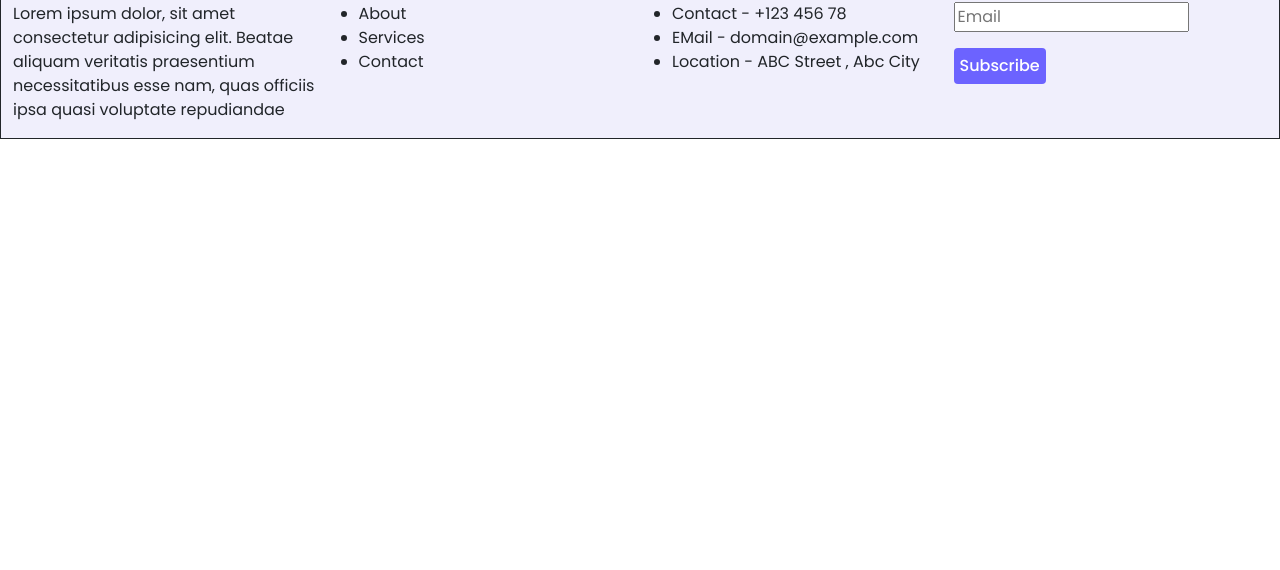
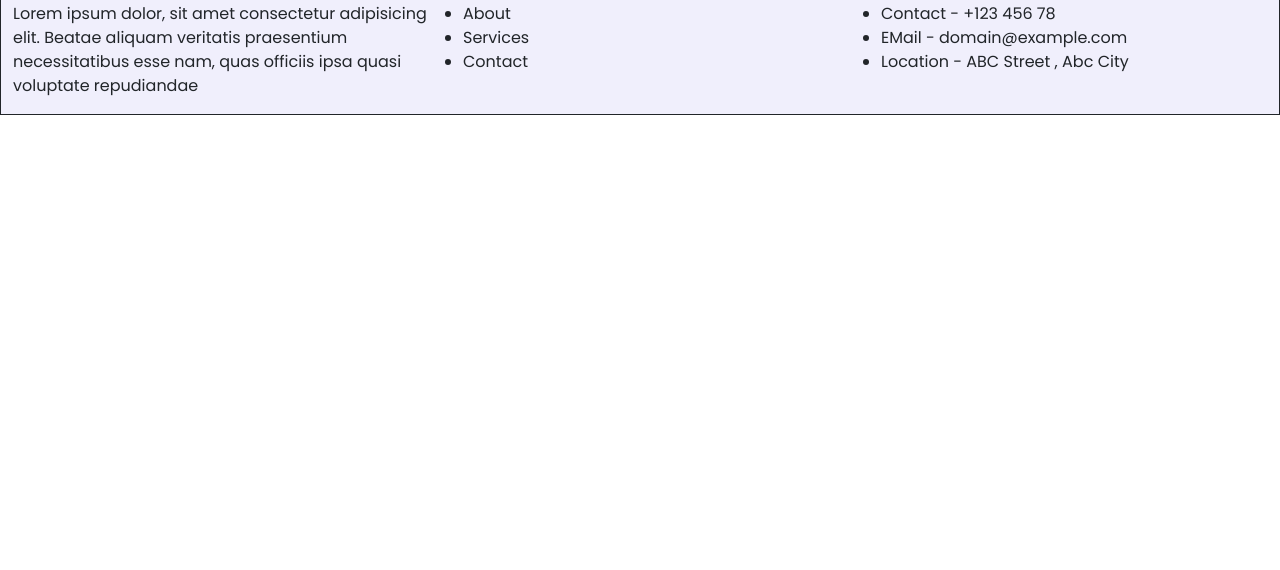
Before and after one commit to Kartik8309/BS-Proj, a website: page about/about.html in a window 1280 px wide. Shown: the part 230-800 px from the top of the page. Drawn offline with nearby package versions, Linux system fonts and the light colour scheme.

Commit message:
footers changed

```diff
--- a/about/about.html
+++ b/about/about.html
@@ -56,24 +56,24 @@
       </div>
 
       <!-- footer starts -->
-       <footer class="col">
+      <footer class="col">
         <div class="container-fluid mt-5 footer">
             <div class="d-flex mt-3">
-                <div class="col-3" >
+                <div class="col-4" >
                     <p class="fs-4">SEO Plus</p>
                     <p>Lorem ipsum dolor, sit amet consectetur adipisicing elit. Beatae aliquam veritatis praesentium necessitatibus esse nam, quas officiis ipsa quasi voluptate repudiandae
                     </p>
                 </div>
-                <div class="col-3">
+                <div class="col-4">
                     <p class="fs-4">Company</p>
                     <ul>
-                        <li> <a href="#" class="text-decoration-none text-dark" >About</a></li>
+                        <li> <a href="../about/about.html" class="text-decoration-none text-dark" >About</a></li>
                         <li><a href="../service/service.html" class="text-decoration-none text-dark" >Services</a></li>
                         <li><a href="../contact/contact.html" class="text-decoration-none text-dark" >Contact</a></li>
                     </ul>
                 </div>
 
-                <div class="col-3">
+                <div class="col-4">
                     <p class="fs-4">Contact us</p>
                     <ul>
                         <li>Contact - +123 456 78</li>
@@ -81,13 +81,6 @@
                         <li>Location - ABC Street , Abc City</li>
                     </ul>
                 </div>
-
-                <div class="col-3">
-                    <p class="fs-4">News Letter</p>
-                    <input type="text" class="input-group w-75" placeholder="Email" >
-                    <button class="btn btn-lg navBtn mt-3"> Subscribe </button>
-                </div>
-
             </div>
         </div>
     </footer>
--- a/planScript.js
+++ b/planScript.js
@@ -24,7 +24,7 @@ function postRequest(firstNameVal,lastNameVal,emailVal,radioVal){
     .then(data =>{
         if(data.success == true){
             planRes.classList.add("bg-success","fs-4","text-light");
-            planRes.innerHTML="form submitted succesfully";
+            planRes.innerHTML="Details sent succesfully";
             window.setTimeout(closeDiv,4000);
         }
         else{
```
Also changed, not shown: contact/contact.html (+3 -10 lines), plans/plans.html (+1 -1 lines), service/service.html (+3 -10 lines), index/index.html (line endings or trailing spaces).
